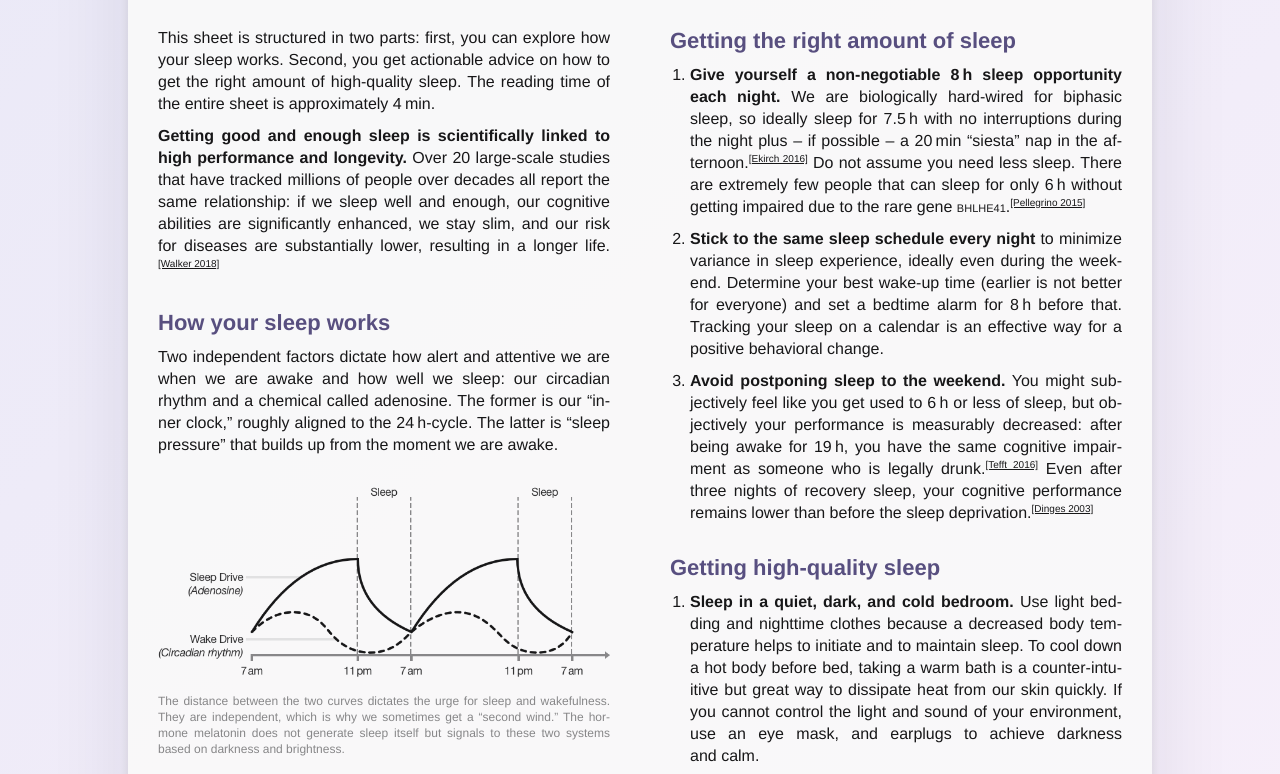
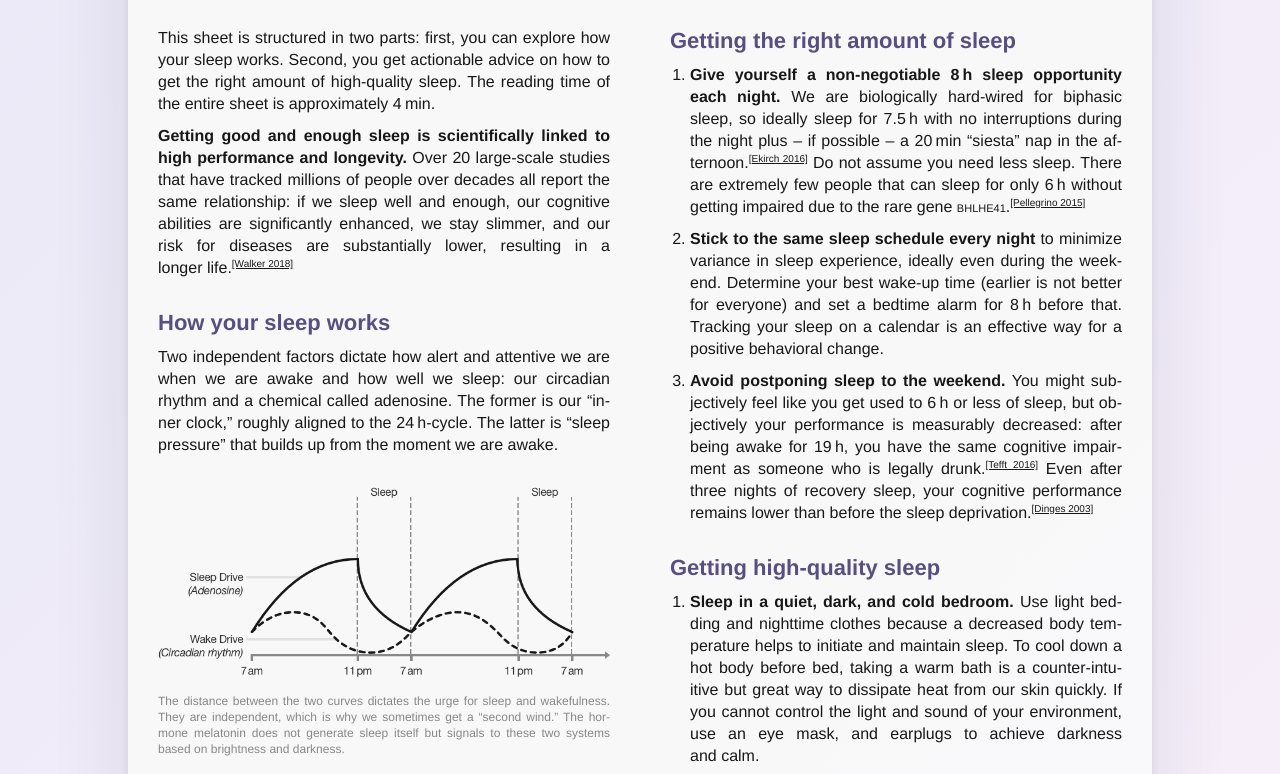
Before and after one commit to raphaelschaad/factsheets, a plain HTML site: page index.html in a window 1280 px wide. Shown: the part 290-1064 px from the top of the page. Drawn offline with Linux system fonts and the light colour scheme.

Commit message:
Tweak wording

```diff
--- a/index.html
+++ b/index.html
@@ -18,14 +18,14 @@
       <div class="column">
         <section>
           <p>This sheet is structured in two parts: first, you can explore how your sleep works. Second, you get actionable advice on how to get the right amount of high-quality sleep. The reading time of the entire sheet is <span class="nobr">approximately 4&#8239;min.</span></p>
-          <p><strong>Getting good and enough sleep is scientifically linked to high performance and longevity.</strong> Over 20 large-scale studies that have tracked millions of people over decades all report the same relationship: if we sleep well and enough, our cognitive abilities are significantly enhanced, we stay slim, and our risk for diseases are substantially lower, resulting in a <span class="nobr">longer life.</span><sup class="reference nobr"><a href="http://www.simonandschuster.com/books/Why-We-Sleep/Matthew-Walker/9781501144325">[Walker 2018]</a></sup></p>
+          <p><strong>Getting good and enough sleep is scientifically linked to high performance and longevity.</strong> Over 20 large-scale studies that have tracked millions of people over decades all report the same relationship: if we sleep well and enough, our cognitive abilities are significantly enhanced, we stay slimmer, and our risk for diseases are substantially lower, resulting in a <span class="nobr">longer life.</span><sup class="reference nobr"><a href="http://www.simonandschuster.com/books/Why-We-Sleep/Matthew-Walker/9781501144325">[Walker 2018]</a></sup></p>
         </section>
         <section>
           <h2>How your <span class="nobr">sleep works</span></h2>
           <p>Two independent factors dictate how alert and attentive we are when we are awake and how well we sleep: our circadian rhythm and a chemical called adenosine. The former is our “inner clock,” roughly aligned to the 24&#8239;h-cycle. The latter is “sleep pressure” that builds up from the moment we <span class="nobr">are awake.</span></p>
           <figure>
             <img src="./images/tada-sleep-fig1@2x.png" alt="Diagram of sleep and wake drives">
-            <figcaption>The distance between the two curves dictates the urge for sleep and wakefulness. They are independent, which is why we sometimes get a “second wind.” The hormone melatonin does not generate sleep itself but signals to these two systems based on darkness <span class="nobr">and brightness.</span></figcaption>
+            <figcaption>The distance between the two curves dictates the urge for sleep and wakefulness. They are independent, which is why we sometimes get a “second wind.” The hormone melatonin does not generate sleep itself but signals to these two systems based on brightness <span class="nobr">and darkness.</span></figcaption>
           </figure>
           <p>Sleep is an active brain state and highly productive. We cycle through two types of sleep: shallow rapid eye movement (<span class="smallcaps">REM</span>) sleep, and deep non-<span class="smallcaps">REM</span> (<span class="smallcaps">NREM</span>) sleep. During <span class="smallcaps">REM</span> sleep our brain activity is similar as during wakefulness, but the body is paralyzed. We create new memory associations and we dream. During <span class="smallcaps">NREM</span> sleep we move short-term to long-term memory, which is essential <span class="nobr">for learning.</span></p>
           <figure>
@@ -47,7 +47,7 @@
         <section>
           <h2>Getting high-<span class="nobr">quality sleep</span></h2>
           <ol>
-            <li><strong>Sleep in a quiet, dark, and cold bedroom.</strong> Use light bedding and nighttime clothes because a decreased body temperature helps to initiate and to maintain sleep. To cool down a hot body before bed, taking a warm bath is a counter-intuitive but great way to dissipate heat from our skin quickly. If you cannot control the light and sound of your environment, use an eye mask, and earplugs to achieve darkness <span class="nobr">and calm.</span></li>
+            <li><strong>Sleep in a quiet, dark, and cold bedroom.</strong> Use light bedding and nighttime clothes because a decreased body temperature helps to initiate and maintain sleep. To cool down a hot body before bed, taking a warm bath is a counter-intuitive but great way to dissipate heat from our skin quickly. If you cannot control the light and sound of your environment, use an eye mask, and earplugs to achieve darkness <span class="nobr">and calm.</span></li>
             <li><strong>Use the bed only for sleep,</strong> intimacy, and other restful activities, like pleasure reading. This creates a strong association between the bed <span class="nobr">and rest.</span></li>
             <li><strong>Avoid sleeping pills.</strong> Sleep induced by such sedatives is deficient in <span class="smallcaps">NREM</span> sleep and has other unwanted <span class="nobr">side effects.</span></li>
             <li><strong>Avoid bright light and using devices for 30&#8239;min before bed.</strong> Light suppresses melatonin, especially blue light that is often emitted from our <span class="nobr">device screens.</span></li>
```
